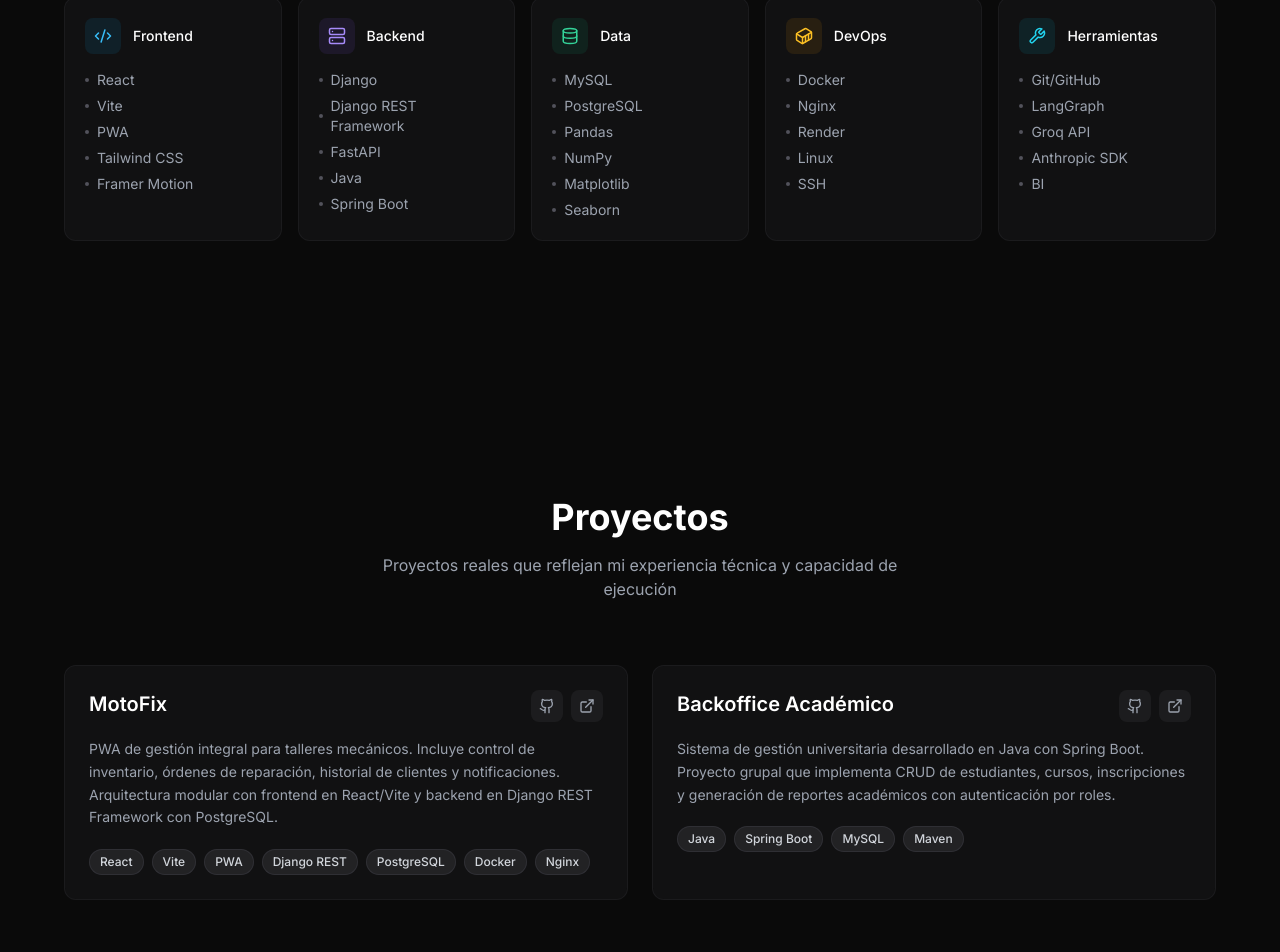
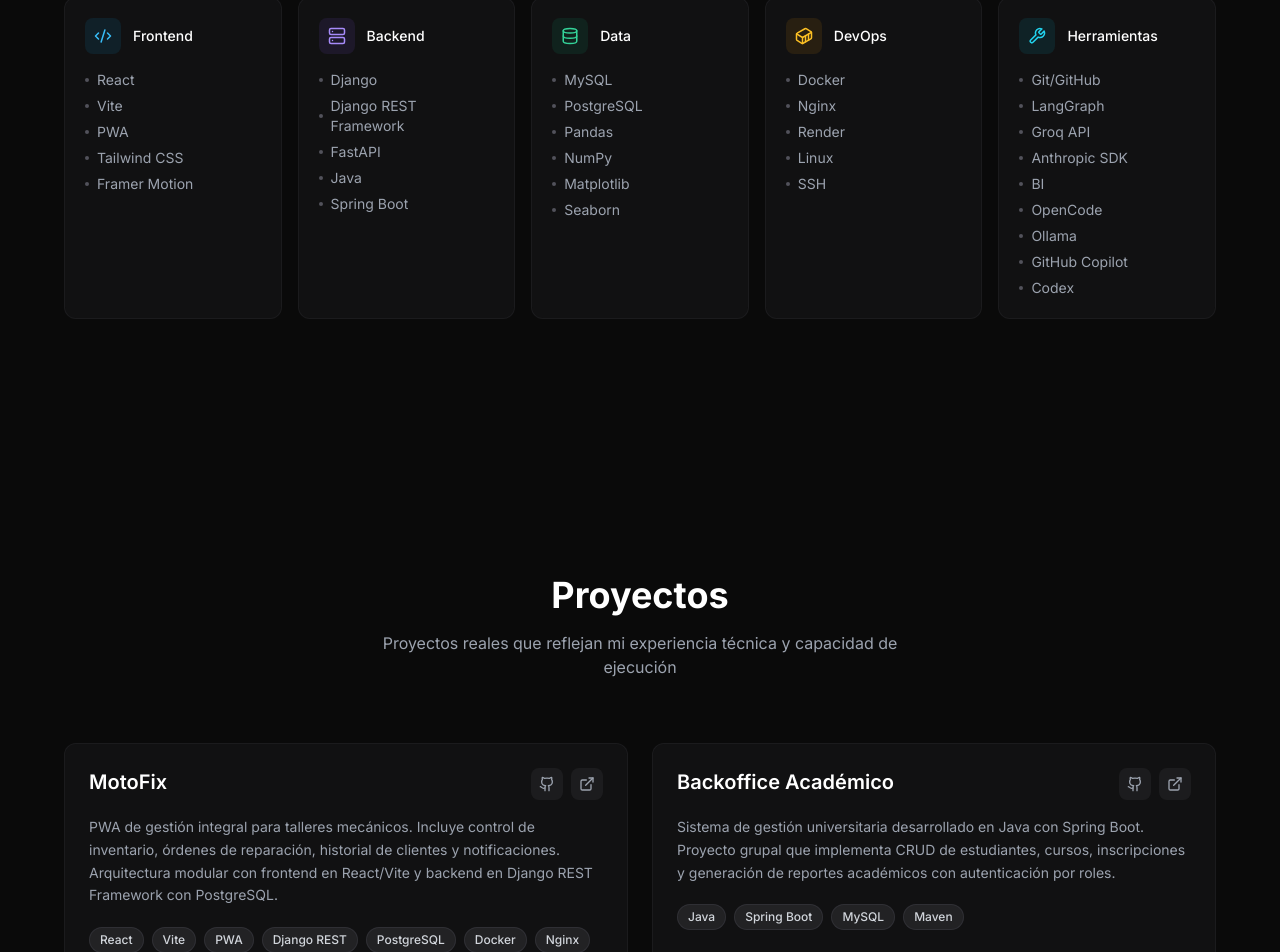
Before and after one commit to Alejandro-lopez1/Portfolio_web, a React (Vite) app in the folder portfolio/: page / in a window 1280 px wide. Shown: the part 1815-2767 px from the top of the page. Built offline with nearby package versions, Linux system fonts and the light colour scheme.

Commit message:
feat: edición de la sección Skills, agregando tecnologías de IA

```diff
--- a/portfolio/src/components/Skills.jsx
+++ b/portfolio/src/components/Skills.jsx
@@ -46,7 +46,7 @@ const categories = [
     label: 'Herramientas',
     color: 'text-cyan-400',
     bg: 'bg-cyan-500/10',
-    items: ['Git/GitHub', 'LangGraph', 'Groq API', 'Anthropic SDK', 'BI'],
+    items: ['Git/GitHub', 'LangGraph', 'Groq API', 'Anthropic SDK', 'BI', 'OpenCode', 'Ollama', 'GitHub Copilot', 'Codex'],
   },
 ]
 
```
